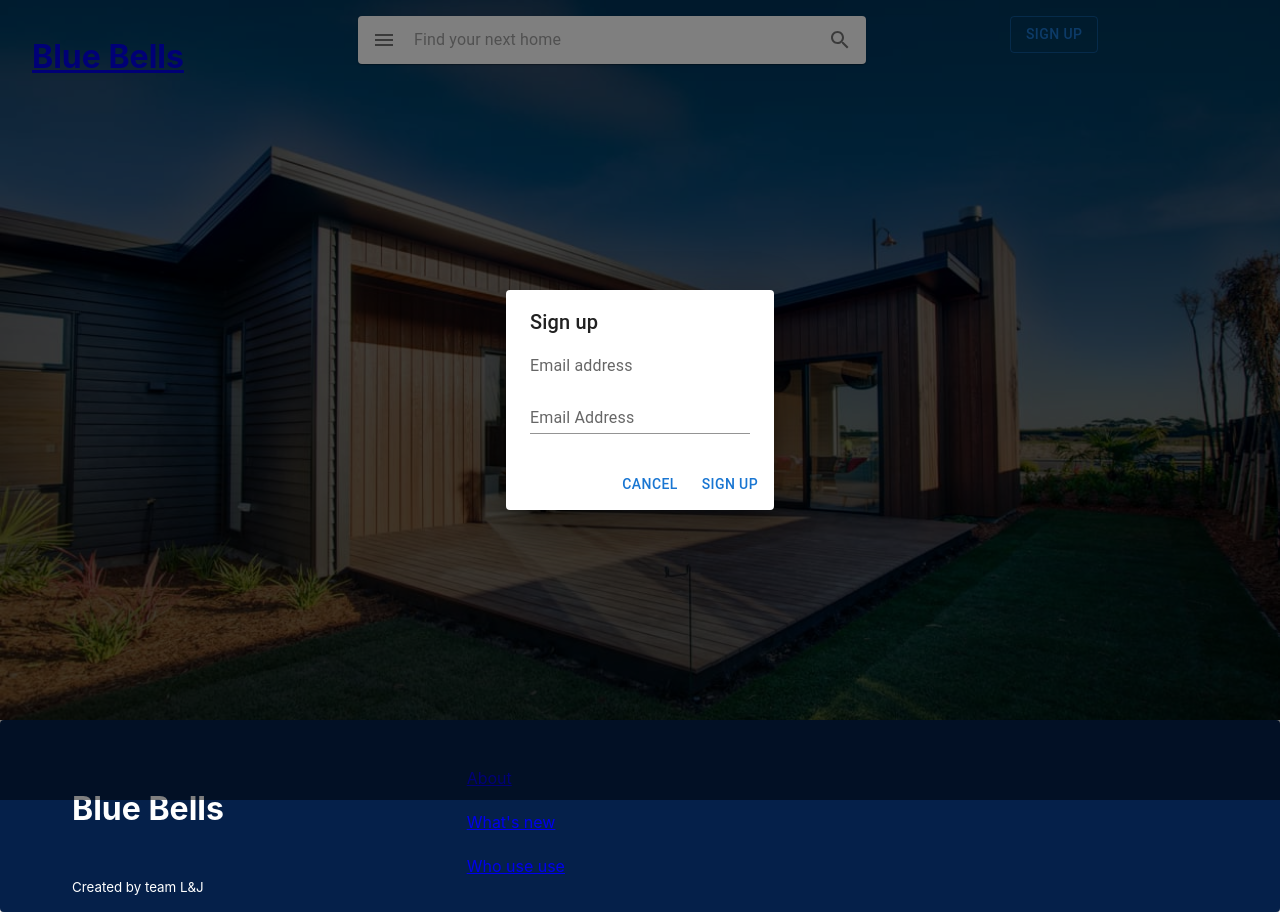
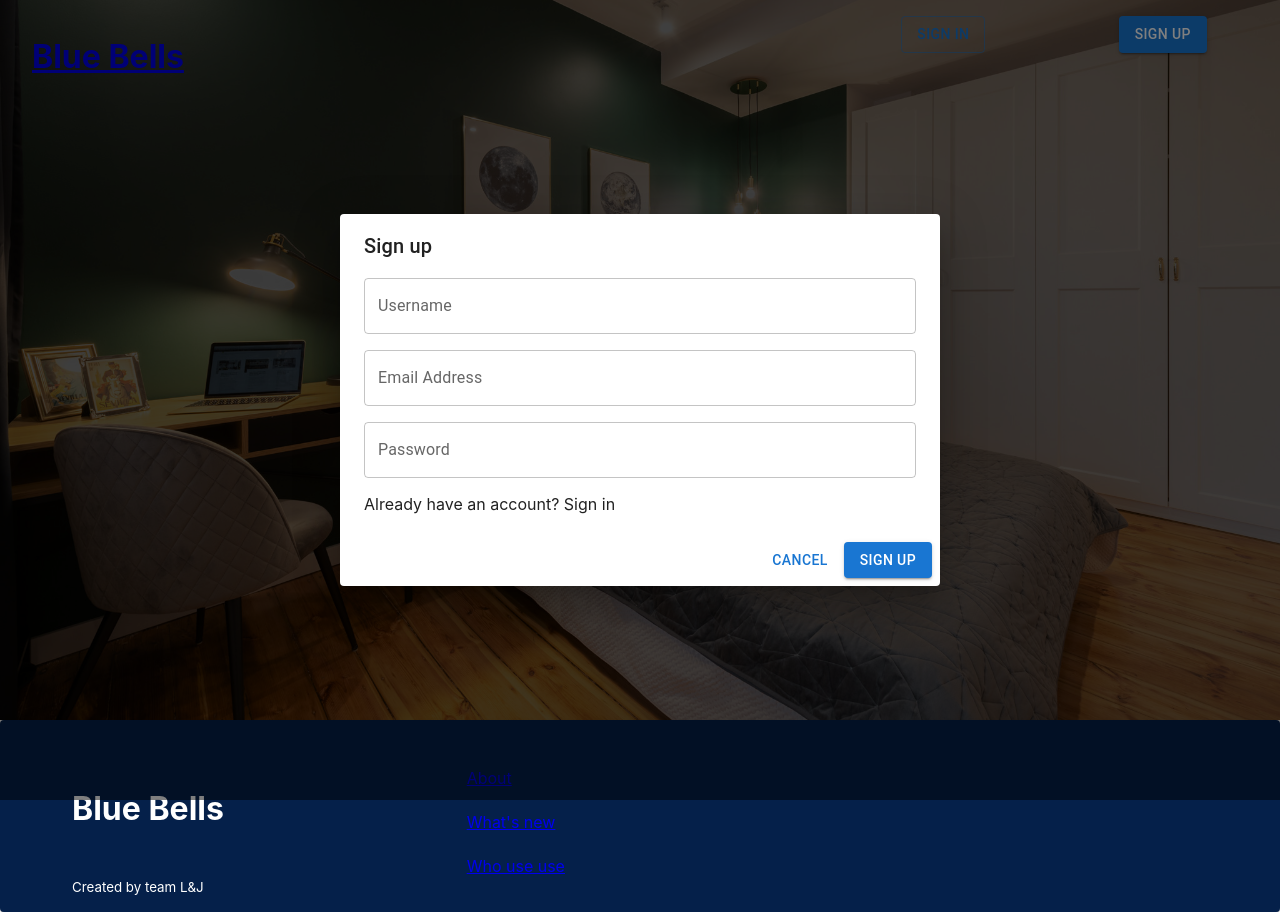
Before and after one commit to jcarrerz89/react-base, a React (Create React App) app: page / in a window 1280 px wide. Both pictures are taken after a click on the button "SIGN UP". Built offline with nearby package versions, Linux system fonts and the light colour scheme.

Commit message:
Fix ts problems. Compile again!

```diff
--- a/src/components/layout/HomeLayout/HomeLayout.css
+++ b/src/components/layout/HomeLayout/HomeLayout.css
@@ -2,8 +2,8 @@
 .cover {
     height: 90vh;
     width: 100vw;
-    background-image: url('/src/assets/images/kitset.jpeg');
-    background-position: center;
+    background-image: url('/src/assets/images/wellcome_cover.jpeg');
+    background-position: bottom;
     background-size: cover;
 
 }
--- a/src/components/layout/HomeLayout/HomeLayout.tsx
+++ b/src/components/layout/HomeLayout/HomeLayout.tsx
@@ -4,7 +4,6 @@ import Footer from '../../footer/Footer'
 import {FC} from "react";
 
 const HomeLayout: FC<{children: React.ReactNode}> = (children) => {
-    console.log(children);
     return (
         <>
             <Navbar />
--- a/src/components/navbar/Navbar.tsx
+++ b/src/components/navbar/Navbar.tsx
@@ -5,6 +5,7 @@ import Button from '@mui/material/Button';
 import SearchBar from '../searchBar/SearchBar';
 import Logo from '../common/Brand/Logo';
 import SignUp from '../user/SignUp';
+import SignIn from '../user/SignIn';
 import {FC} from 'react';
 
 const Navbar: FC = () => {
@@ -63,13 +64,13 @@ const Navbar: FC = () => {
         <div className="search-bar-container">
             <div className='navbar'>
                 <Grid container spacing={3}>
-                    <Grid item xs={3}>
+                    <Grid item xs={8}>
                         <Logo></Logo>
                     </Grid>
-                    <Grid item xs={6}>
-                        <SearchBar></SearchBar>
+                    <Grid item xs={2} alignItems={"right"}>
+                        <SignIn></SignIn>
                     </Grid>
-                    <Grid item xs={3}>
+                    <Grid item xs={2} alignContent={'right'} rowGap={4}>
                         <SignUp></SignUp>
                     </Grid>
                 </Grid>
--- /dev/null
+++ b/src/components/user/SignIn.tsx
@@ -0,0 +1,87 @@
+import Button from '@mui/material/Button';
+import Dialog from '@mui/material/Dialog';
+import React from "react";
+import DialogTitle from "@mui/material/DialogTitle";
+import DialogContent from "@mui/material/DialogContent";
+import TextField from "@mui/material/TextField";
+import Grid from "@mui/material/Grid";
+import DialogActions from "@mui/material/DialogActions";
+
+const SignIn: React.FC = () => {
+
+    const [open, setModalState] = React.useState(false);
+    const [formState, setFormState] = React.useState({
+        user: '',
+        password: ''
+    });
+    return (
+        <>
+            <Button variant="outlined" className="pull-right" onClick={() => {
+                setModalState(true);
+            }}>Sign In
+            </Button>
+
+            <form onSubmit={(event) => {
+
+            }}>
+                <Dialog open={open} onClose={() => {
+                    setModalState(true);
+                }}>
+                    <DialogTitle>Sign In</DialogTitle>
+                    <DialogContent>
+                        <br/>
+                        <Grid container direction="row" justifyContent={"flex-start"} alignItems="flex-start"
+                              rowSpacing={4}>
+                            <Grid item lg={12}>
+                                <TextField autoFocus
+                                           id="user"
+                                           label="Email or Username"
+                                           type="text"
+                                           value={formState.user}
+                                           onChange={e => {
+                                               setFormState({
+                                                   ...formState,
+                                                   user: e.target.value
+                                               })
+                                           }}
+                                           fullWidth></TextField>
+                            </Grid>
+                            <Grid item lg={12}>
+                                <TextField autoFocus
+                                           id="user"
+                                           label="Password"
+                                           type="password"
+                                           value={formState.password}
+                                           onChange={e => {
+                                               setFormState({
+                                                   ...formState,
+                                                   password: e.target.value
+                                               })
+                                           }}
+                                           fullWidth></TextField>
+                            </Grid>
+                        </Grid>
+                    </DialogContent>
+
+                    <DialogActions>
+                        <Grid container direction="row" justifyContent={"right"}
+                              rowSpacing={6}>
+                            <Grid item lg={3}>
+                                <Button variant="text" onClick={() => {
+                                    setModalState(false);
+                                }}>Cancel</Button>
+                            </Grid>
+                            <Grid item lg={3}>
+                                <Button variant="contained" onClick={() => {
+                                    setModalState(false);
+                                }}>Sign in</Button>
+                            </Grid>
+                        </Grid>
+                    </DialogActions>
+                </Dialog>
+            </form>
+        </>
+)
+}
+
+export default SignIn;
--- a/src/components/user/SignUp.tsx
+++ b/src/components/user/SignUp.tsx
@@ -4,71 +4,121 @@ import TextField from '@mui/material/TextField';
 import Dialog from '@mui/material/Dialog';
 import DialogActions from '@mui/material/DialogActions';
 import DialogContent from '@mui/material/DialogContent';
-import DialogContentText from '@mui/material/DialogContentText';
 import DialogTitle from '@mui/material/DialogTitle';
 import {SIGN_UP} from '../../server/Mutations/user.mutations';
-import { gql, useMutation } from '@apollo/client';
-import {FC} from 'react';
+import {useMutation} from '@apollo/client';
+import {Alert} from "@mui/material";
+import {Label} from "@mui/icons-material";
+import Grid from "@mui/material/Grid";
 
-
-const SignUp: FC = () => {
+const SignUp: React.FC = () => {
 
     const [open, setOpen] = React.useState(false);
+    const [formState, setFormState] = React.useState({
+        username: '',
+        email: '',
+        password: ''
+    })
 
-    let input: any;
-    const [addTodo, { data, loading, error }] = useMutation(SIGN_UP);
+    const [signUp, {data, loading, error}] = useMutation(SIGN_UP);
 
-    if (loading) return 'Submitting...';
-    if (error) return `Submission error! ${error.message}`;
-
-    const handleClickOpen = () => {
-        setOpen(true);
-    };
-
-    const handleClose = () => {
-        setOpen(false);
-    };
+    if (loading) return (<label>'Submitting...'</label>);
+    if (error) return (<label>`Submission error! ${error.message}`</label>);
+    if (data) return (
+        <Alert severity="success">
+            This is a success alert — <strong>check it out!</strong>
+        </Alert>
+    )
 
     return (
-        <>
-            <Button variant="outlined" className="pull-right" onClick={handleClickOpen}>
+        <div>
+            <Button variant="contained" className="pull-right" onClick={() => {
+                setOpen(true)
+            }}>
                 Sign up
             </Button>
-            <Dialog open={open} onClose={handleClose}>
+            <Dialog open={open} onClose={() => {
+                setOpen(false)
+            }}>
+                <form
+                    onSubmit={(event) => {
+                        event.preventDefault();
 
-                <form
-                    onSubmit={e => {
-                        e.preventDefault();
-                        addTodo({ variables: { type: input.value } });
-                        input.value = '';
-                    }}
-                >
+                        signUp({
+                            variables: {
+                                username: formState.username,
+                                email: formState.email,
+                                password: formState.password
+                            }
+                        })
+                    }}>
                     <DialogTitle>
                         Sign up
                     </DialogTitle>
                     <DialogContent>
-                        <DialogContentText>
-                            Email address
-                        </DialogContentText>
+                        <Grid container spacing={2}>
+                            <Grid item xs={12}>
                                 <TextField
-                            ref={node => {
-                                input = node;
-                            }}
                                     autoFocus
-                            margin="dense"
+                                    // variant="standard"
+                                    id="username"
+                                    label="Username"
+                                    type="text"
+                                    value={formState.username}
+                                    fullWidth
+                                    onChange={(e) =>
+                                        setFormState({
+                                            ...formState,
+                                            username: e.target.value
+                                        })
+                                    }></TextField>
+                            </Grid>
+
+                            <Grid item xs={12}>
+                                <TextField
+                                    autoFocus
+                                    // variant="standard"
                                     id="email"
                                     label="Email Address"
                                     type="email"
                                     fullWidth
-                            variant="standard"></TextField>
+                                    value={formState.email}
+                                    onChange={(e) => setFormState({
+                                        ...formState,
+                                        email: e.target.value
+                                    })}></TextField>
+                            </Grid>
+
+                            <Grid item xs={12}>
+                                <TextField autoFocus
+                                           id="user"
+                                           label="Password"
+                                           type="password"
+                                           value={formState.password}
+                                           onChange={e => {
+                                               setFormState({
+                                                   ...formState,
+                                                   password: e.target.value
+                                               })
+                                           }}
+                                           fullWidth></TextField>
+                                <br/>
+                            </Grid>
+
+                            <Grid item xs={8}>
+                                <label>Already have an account? Sign in</label>
+                            </Grid>
+                        </Grid>
                     </DialogContent>
                     <DialogActions>
-                        <Button onClick={handleClose}>Cancel</Button>
-                        <Button type="submit">Sign up</Button>
+                        <Button variant="text" onClick={() => {
+                            setOpen(false)
+                        }}>Cancel</Button>
+                        <Button variant="contained" type="submit">Sign up</Button>
                     </DialogActions>
                 </form>
             </Dialog>
-        </>
+        </div>
     );
 }
 
--- a/src/pages/index.tsx
+++ b/src/pages/index.tsx
@@ -12,8 +12,9 @@ export default function Home() {
                     <link rel="icon" href="/favicon.ico"/>
                 </head>
                 <body>
-                    <Grid>
-                        <h2>What's new</h2>
+                <h2>What's new</h2>
+
+                <Grid>
                     </Grid>
                     <Grid>
                     </Grid>
--- a/src/server/Mutations/user.mutations.tsx
+++ b/src/server/Mutations/user.mutations.tsx
@@ -1,8 +1,8 @@
 import { gql } from '@apollo/client';
 
 export const SIGN_UP = gql`
-        mutation signUp($email: String!) {
-            signUp(email: $email){
+        mutation signUp($username: String!, $email: String!, $password: String!) {
+            signUp(username: $username, email: $email, password: $password){
                 email
             }
         }
```
Also changed, not shown: src/server/ApolloClient.tsx (+4 -6 lines), src/assets/images/wellcome_cover.jpeg (added), 1 other file (tests, documents, lock files or other folders). Lines whose indentation alone changed are shown as unchanged.
